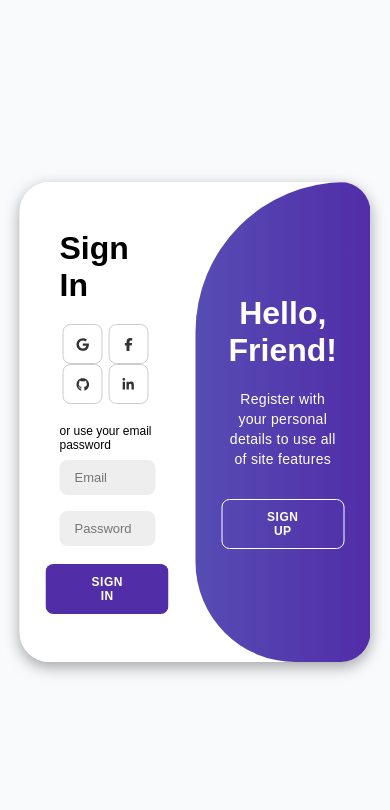
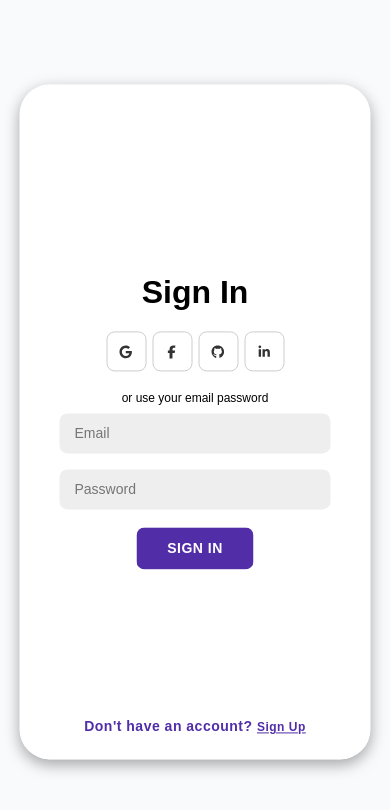
Before and after one commit to sachinle/medicareplus, a Vue app: page /#/login in a window 390 px wide. Shown: the top 810 px of the page. Built offline with nearby package versions, Linux system fonts and the light colour scheme; no server answers.

Commit message:
Your commit message

```diff
--- a/src/components/AuthForm.vue
+++ b/src/components/AuthForm.vue
@@ -36,6 +36,17 @@
         </button>
       </form>
     </div>
+
+    <!-- Mobile toggle buttons -->
+    <div class="mobile-toggle">
+      <button v-if="!isRegisterActive" @click="toggleForm(true)" class="mobile-toggle-btn">
+        Don't have an account? <span>Sign Up</span>
+      </button>
+      <button v-else @click="toggleForm(false)" class="mobile-toggle-btn">
+        Already have an account? <span>Sign In</span>
+      </button>
+    </div>
+
     <div class="toggle-container">
       <div class="toggle">
         <div class="toggle-panel toggle-left">
@@ -52,6 +63,7 @@
     </div>
   </div>
 </template>
+
 <script>
 import { registerUser, loginUser } from '../firebase/auth';
 
@@ -119,8 +131,8 @@ export default {
   }
 }
 </script>
+
 <style scoped>
-/* All the previous CSS styles remain the same */
 * {
     margin: 0;
     padding: 0;
@@ -145,7 +157,7 @@ body {
   position: relative;
   overflow: hidden;
   width: 768px;
-  max-width: 90%; /* Changed from 100% to 90% for better responsiveness */
+  max-width: 90%;
   min-height: 480px;
   margin: auto;
   position: absolute;
@@ -153,7 +165,6 @@ body {
   left: 50%;
   transform: translate(-50%, -50%);
 }
-
 
 .container p{
     font-size: 14px;
@@ -239,7 +250,7 @@ body {
 }
 
 .error-message {
-  position: absolute;
+  position: fixed;
   top: 20px;
   left: 50%;
   transform: translateX(-50%);
@@ -247,9 +258,11 @@ body {
   color: white;
   padding: 10px 20px;
   border-radius: 5px;
-  z-index: 100;
-  max-width: 80%;
+  z-index: 1000;
+  max-width: 90%;
   text-align: center;
+  font-size: 14px;
+  word-wrap: break-word;
 }
 
 button:disabled {
@@ -361,4 +374,85 @@ button:disabled {
 .container.active .toggle-right{
     transform: translateX(200%);
 }
+
+/* Mobile Styles */
+@media (max-width: 768px) {
+  .container {
+    width: 95%;
+    min-height: 80vh;
+    top: 50%;
+    transform: translate(-50%, -50%);
+  }
+
+  .form-container {
+    width: 100% !important;
+    padding: 0 20px;
+  }
+
+  .sign-in {
+    left: 0;
+    width: 100% !important;
+    transform: translateX(0);
+  }
+
+  .container.active .sign-in {
+    transform: translateX(-100%);
+    opacity: 0;
+  }
+
+  .sign-up {
+    left: 0;
+    width: 100% !important;
+    transform: translateX(100%);
+    opacity: 0;
+  }
+
+  .container.active .sign-up {
+    transform: translateX(0);
+    opacity: 1;
+  }
+
+  .toggle-container {
+    display: none;
+  }
+
+  .mobile-toggle {
+    position: absolute;
+    bottom: 20px;
+    left: 0;
+    width: 100%;
+    display: flex;
+    justify-content: center;
+    z-index: 10;
+  }
+
+  .mobile-toggle-btn {
+    background: transparent !important;
+    border: none !important;
+    color: #512da8 !important;
+    font-size: 14px !important;
+    text-transform: none !important;
+    padding: 5px !important;
+    margin: 0 !important;
+  }
+
+  .mobile-toggle-btn span {
+    font-weight: bold;
+    text-decoration: underline;
+  }
+
+  form {
+    padding: 0 20px !important;
+  }
+
+  input {
+    padding: 12px 15px !important;
+    font-size: 14px !important;
+  }
+
+  button[type="submit"] {
+    padding: 12px 30px !important;
+    font-size: 14px !important;
+  }
+}
 </style>
```
